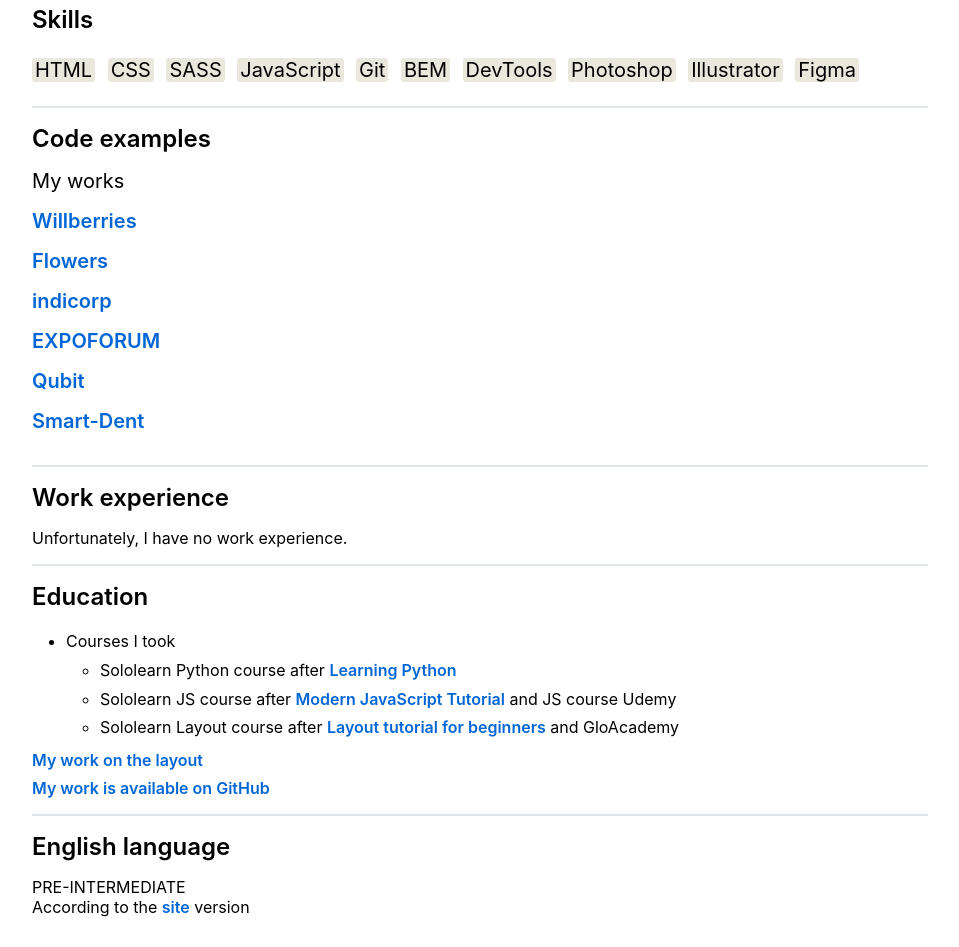
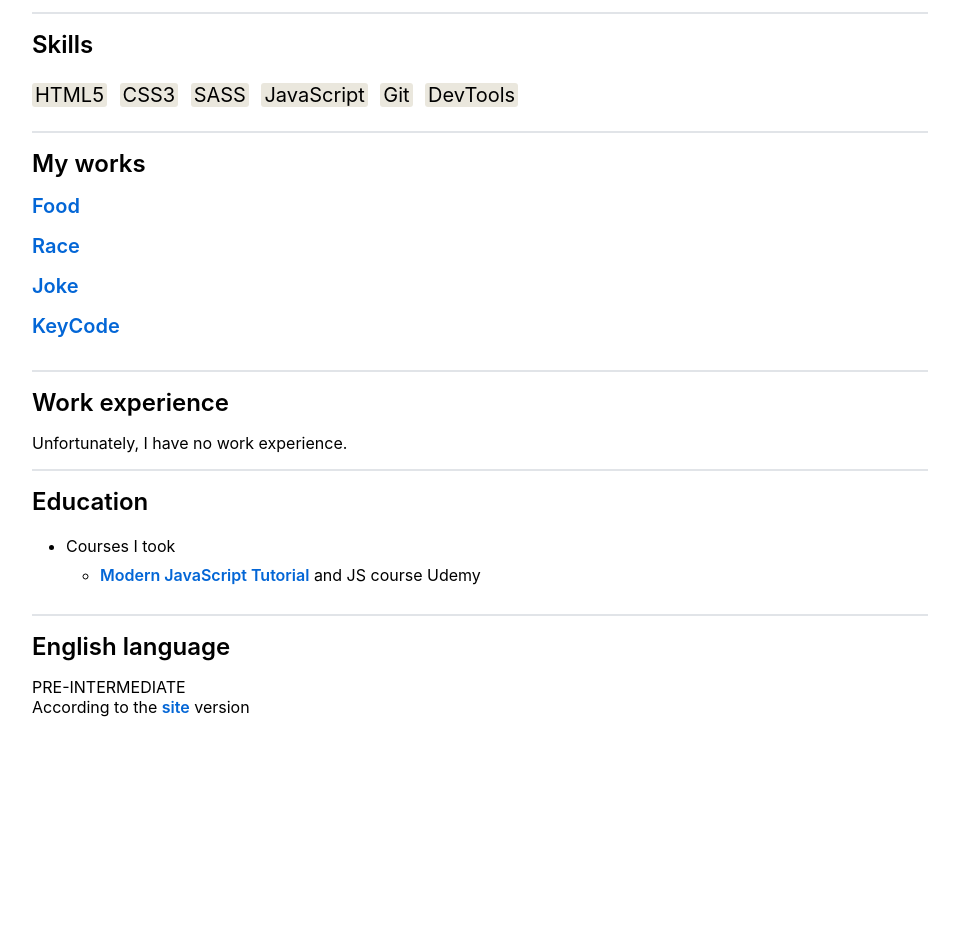
Before and after one commit to Maxim-prog292/CV, a plain HTML site: page index.html in a window 1280 px wide. Shown: the part 480-1427 px from the top of the page, without its empty margins (160-1119 px from the left). After the commit the page ends 1227 px from the top, so only its background shows below. Drawn offline with Linux system fonts and the light colour scheme.

Commit message:
feat: update

```diff
--- a/index.html
+++ b/index.html
@@ -5,7 +5,8 @@
     <meta http-equiv="X-UA-Compatible" content="IE=edge">
     <meta name="viewport" content="width=device-width, initial-scale=1.0">
     <link rel="stylesheet" href="style/main.css">
-    <title>CV</title>
+    <link rel="shortcut icon" href="cv.ico" type="image/x-icon">
+    <title>Maksim Magomedov</title>
 </head>
 <body>
     <div id="wrapper">
@@ -25,6 +26,7 @@
         <section class="contacts" id="contacts">
             <h3 class="contact__h">Contacts for communication</h3>
             <ul class="contacts__list">
+                <li class="list__item"><a class="list__item__source" target="_blank" title="Follow me" href="https://maxim-prog292.github.io/Portfolio/">Portfolio</a></li>
                 <li class="list__item"><a class="list__item__source" target="_blank" title="Follow me" href="https://vk.com/only_me_your_dad">VKontakte</a></li>
                 <li class="list__item"><a class="list__item__source" target="_blank" title="Follow me" href="https://gist.github.com/Maxim-prog292">GitHub</a></li>
                 <li class="list__item"><a class="list__item__source" target="_blank" title="Follow me" href="https://ru.stackoverflow.com/users/447848/">Stackoverflow</a></li>
@@ -43,29 +45,24 @@
         <section class="skills" id="Skills">
             <h3 class="skills__h">Skills</h3>
             <p class="skills__paragraph">
-                <span class="skills__paragraph__item" >HTML</span>&ensp;
-                <span class="skills__paragraph__item" >CSS</span>&ensp;
+                <span class="skills__paragraph__item" >HTML5</span>&ensp;
+                <span class="skills__paragraph__item" >CSS3</span>&ensp;
                 <span class="skills__paragraph__item" >SASS</span>&ensp;
                 <span class="skills__paragraph__item" >JavaScript</span>&ensp;
+                <!-- <span class="skills__paragraph__item" >TypeScript</span>&ensp;
+                <span class="skills__paragraph__item" >React</span>&ensp; -->
                 <span class="skills__paragraph__item" >Git</span>&ensp;
-                <span class="skills__paragraph__item" >BEM</span>&ensp;
+                <!-- <span class="skills__paragraph__item" >BEM</span>&ensp; -->
                 <span class="skills__paragraph__item" >DevTools</span>&ensp;
-                <span class="skills__paragraph__item" >Photoshop</span>&ensp;
-                <span class="skills__paragraph__item" >Illustrator</span>&ensp;
-                <span class="skills__paragraph__item" >Figma</span>&ensp;
             </p>
         </section>
         <hr />
         <section class="examples" id="Code-examples">
-            <h3 class="examples__h">Code examples</h3>
-            <p class="examples__project">My works</p>
-            <a class="examples__source" href="https://maxim-prog292.github.io/Willberries/">Willberries</a>
-            <a class="examples__source" href="https://maxim-prog292.github.io/Flowers/">Flowers</a>
-            <a class="examples__source" href="https://maxim-prog292.github.io/Indicorp/">indicorp</a>
-            <a class="examples__source" href="https://maxim-prog292.github.io/EXPOFORUM/">EXPOFORUM</a>
-            <a class="examples__source" href="https://maxim-prog292.github.io/Qubit/">Qubit</a>
-            <a class="examples__source" href="https://maxim-prog292.github.io/Smart-Dent/">Smart-Dent</a>
-
+            <h3 class="examples__h">My works</h3>
+            <a class="examples__source" href="https://maxim-prog292.github.io/Udemy_food/">Food</a>
+            <a class="examples__source" href="https://maxim-prog292.github.io/RacingInJavaScript/">Race</a>
+            <a class="examples__source" href="https://maxim-prog292.github.io/Joke/">Joke</a>
+            <a class="examples__source" href="https://maxim-prog292.github.io/Show_keyCode/">KeyCode</a>
         </section>
         <hr />
         <section class="experience" id="Work-experience">
@@ -78,13 +75,12 @@
             <ul class="education__list">
                 <li class="education__list__item">Courses I took</li>
                 <ul class="education__list">
-                    <li class="education__list__item">Sololearn Python course after <a class="list__item__source" href="https://www.chitai-gorod.ru/catalog/book/938300/">Learning Python</a> </li>
-                    <li class="education__list__item">Sololearn JS course after <a class="list__item__source" href="https://learn.javascript.ru/">Modern JavaScript Tutorial</a> and JS course Udemy</li>
-                    <li class="education__list__item">Sololearn Layout course after <a class="list__item__source" href="http://code.mu/ru/markup/book/prime/">Layout tutorial for beginners</a>  and GloAcademy</li>
+                    <li class="education__list__item"><a class="list__item__source" href="https://learn.javascript.ru/">Modern JavaScript Tutorial</a> and JS course Udemy</li>
+                    <!-- <li class="education__list__item"><a class="list__item__source" href="https://www.typescriptlang.org/docs/">TypeScript Documentation</a> and <a class="list__item__source" href="https://docs.microsoft.com/ru-ru/learn/paths/build-javascript-applications-typescript/">TypeScript - Learn | Microsoft Docs</a></li>
+                    <li class="education__list__item"><a class="list__item__source" href="https://ru.reactjs.org/docs/getting-started.html">React Documentation</a> and React course Udemy</li> -->
                 </ul>
             </ul>
-            <a class="education__source one" href="https://maxim-prog292.github.io/Portfolio/">My work on the layout</a><br />
-            <a class="education__source" href="https://github.com/Maxim-prog292?tab=repositories">My work is available on GitHub</a>
+
         </section>
         <hr />
         <section class="english" id="English-language">
```
Also changed, not shown: cv.ico (added), sass/main.scss (line endings or trailing spaces), sass/parts/_aboutme.scss (line endings or trailing spaces), sass/parts/_contacts.scss (line endings or trailing spaces), sass/parts/_education.scss (line endings or trailing spaces), sass/parts/_english.scss (line endings or trailing spaces), sass/parts/_examples.scss (line endings or trailing spaces), sass/parts/_experience.scss (line endings or trailing spaces), sass/parts/_header.scss (line endings or trailing spaces), sass/parts/_skills.scss (line endings or trailing spaces), style/main.css, 2 other files.
